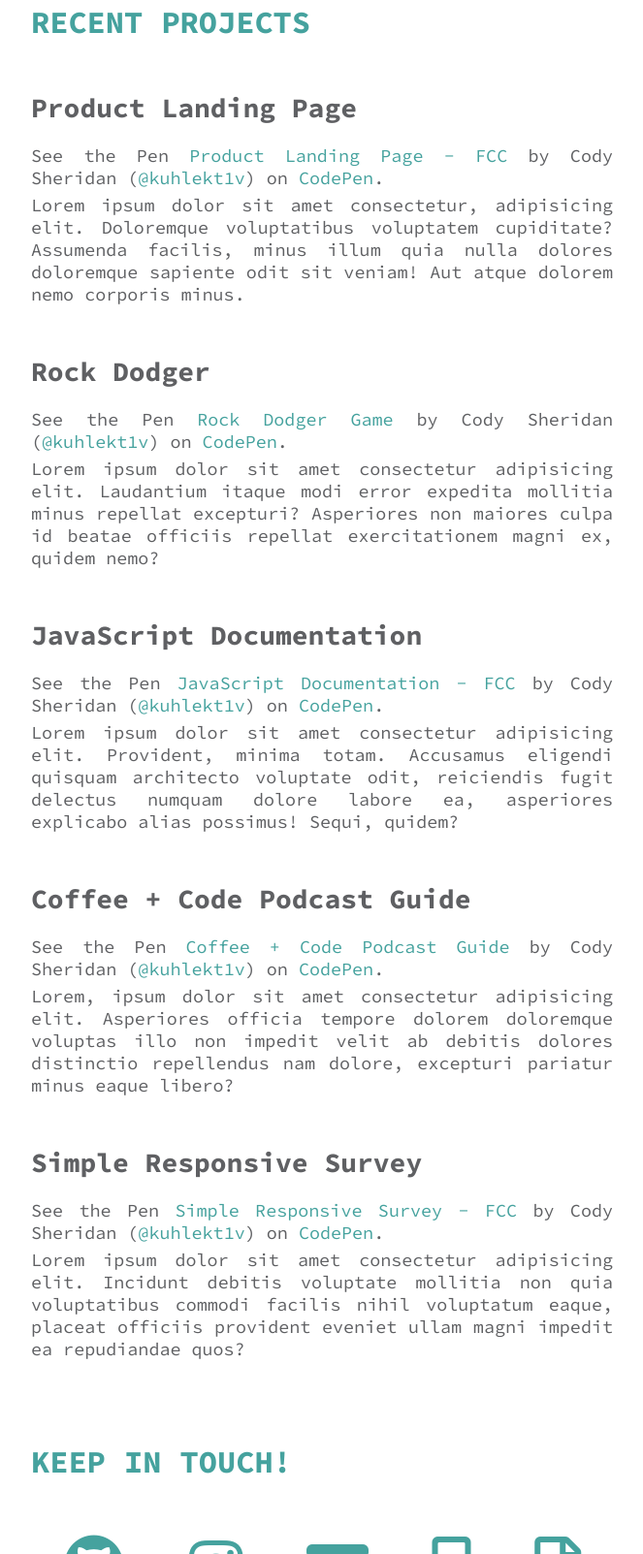
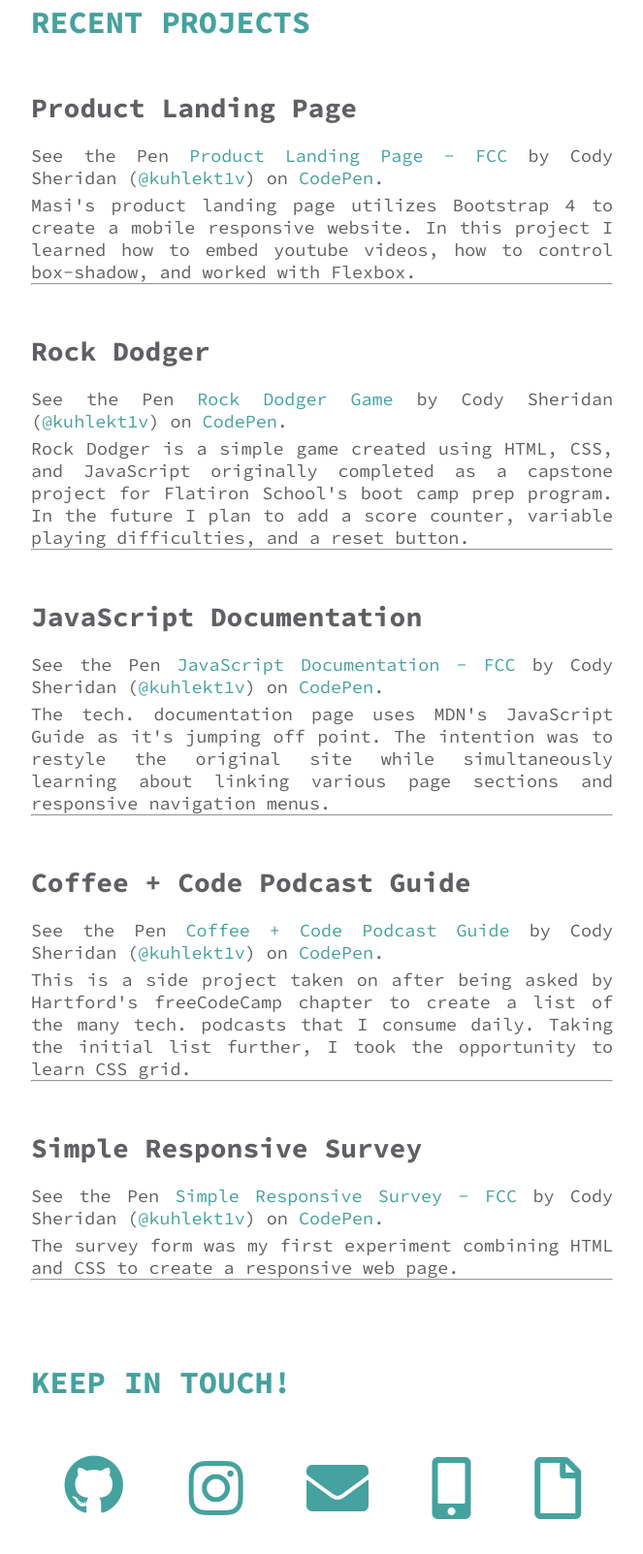
Before and after one commit to kuhlekt1v/fcc-portfolio, a plain HTML site: page index.html in a window 1280 px wide. Shown: the part 1792-3395 px from the top of the page at 97% size, without its empty margins (308-971 px from the left). Drawn offline with nearby package versions, Linux system fonts and the light colour scheme; a script that the page names is missing.

Commit message:
Added project descriptions.

```diff
--- a/index.html
+++ b/index.html
@@ -76,29 +76,29 @@
       <div class="project-title">Product Landing Page</div>
       <!-- Masi product page preview -->
       <p data-height="300" data-theme-id="34132" data-slug-hash="ZjXbNb" data-default-tab="result" data-user="kuhlekt1v" data-pen-title="Product Landing Page - FCC" class="codepen">See the Pen <a href="https://codepen.io/kuhlekt1v/pen/ZjXbNb/">Product Landing Page - FCC</a> by Cody Sheridan (<a href="https://codepen.io/kuhlekt1v">@kuhlekt1v</a>) on <a href="https://codepen.io">CodePen</a>.</p>
-      <p>Lorem ipsum dolor sit amet consectetur, adipisicing elit. Doloremque voluptatibus voluptatem cupiditate? Assumenda
-          facilis, minus illum quia nulla dolores doloremque sapiente odit sit veniam! Aut atque dolorem nemo corporis minus.</p>
+      <p>Masi's product landing page utilizes Bootstrap 4 to create a mobile responsive website. In this project I learned how to embed youtube videos, how to control box-shadow, and worked with Flexbox.</p>
+      <hr/>
     </div>
     <div class="project-title">Rock Dodger</div>
     <!-- Rock dodger preview -->
     <p data-height="300" data-theme-id="34132" data-slug-hash="OwxMNq" data-default-tab="result" data-user="kuhlekt1v" data-pen-title="Rock Dodger Game" class="codepen">See the Pen <a href="https://codepen.io/kuhlekt1v/pen/OwxMNq/">Rock Dodger Game</a> by Cody Sheridan (<a href="https://codepen.io/kuhlekt1v">@kuhlekt1v</a>) on <a href="https://codepen.io">CodePen</a>.</p>
-    <p>Lorem ipsum dolor sit amet consectetur adipisicing elit. Laudantium itaque modi error expedita mollitia minus repellat
-      excepturi? Asperiores non maiores culpa id beatae officiis repellat exercitationem magni ex, quidem nemo?</p>
+    <p>Rock Dodger is a simple game created using HTML, CSS, and JavaScript originally completed as a capstone project for Flatiron School's boot camp prep program. In the future I plan to add a score counter, variable playing difficulties, and a reset button.</p>
+    <hr/>
     <div class="project-title">JavaScript Documentation</div>
     <!-- JavaScript preview -->
     <p data-height="300" data-theme-id="34132" data-slug-hash="VBMvgr" data-default-tab="result" data-user="kuhlekt1v" data-pen-title="JavaScript Documentation - FCC" class="codepen">See the Pen <a href="https://codepen.io/kuhlekt1v/pen/VBMvgr/">JavaScript Documentation - FCC</a> by Cody Sheridan (<a href="https://codepen.io/kuhlekt1v">@kuhlekt1v</a>) on <a href="https://codepen.io">CodePen</a>.</p>
-    <p>Lorem ipsum dolor sit amet consectetur adipisicing elit. Provident, minima totam. Accusamus eligendi quisquam architecto
-      voluptate odit, reiciendis fugit delectus numquam dolore labore ea, asperiores explicabo alias possimus! Sequi, quidem?</p>
+    <p>The tech. documentation page uses MDN's JavaScript Guide as it's jumping off point. The intention was to restyle the original site while simultaneously learning about linking various page sections and responsive navigation menus.</p>
+    <hr/>
     <div class="project-title">Coffee + Code Podcast Guide</div>
     <!-- Coffee + Code preview -->
     <p data-height="300" data-theme-id="34132" data-slug-hash="GBMoow" data-default-tab="result" data-user="kuhlekt1v" data-pen-title="Coffee + Code Podcast Guide" class="codepen">See the Pen <a href="https://codepen.io/kuhlekt1v/pen/GBMoow/">Coffee + Code Podcast Guide</a> by Cody Sheridan (<a href="https://codepen.io/kuhlekt1v">@kuhlekt1v</a>) on <a href="https://codepen.io">CodePen</a>.</p>
-    <p>Lorem, ipsum dolor sit amet consectetur adipisicing elit. Asperiores officia tempore dolorem doloremque voluptas illo
-      non impedit velit ab debitis dolores distinctio repellendus nam dolore, excepturi pariatur minus eaque libero?</p>
+    <p>This is a side project taken on after being asked by Hartford's freeCodeCamp chapter to create a list of the many tech. podcasts that I consume daily. Taking the initial list further, I took the opportunity to learn CSS grid.</p>
+    <hr/>
     <div class="project-title">Simple Responsive Survey</div>
     <!-- Simple survey preview -->
     <p data-height="300" data-theme-id="34132" data-slug-hash="MBEKKy" data-default-tab="result" data-user="kuhlekt1v" data-pen-title="Simple Responsive Survey - FCC" class="codepen">See the Pen <a href="https://codepen.io/kuhlekt1v/pen/MBEKKy/">Simple Responsive Survey - FCC</a> by Cody Sheridan (<a href="https://codepen.io/kuhlekt1v">@kuhlekt1v</a>) on <a href="https://codepen.io">CodePen</a>.</p>
-    <p>Lorem ipsum dolor sit amet consectetur adipisicing elit. Incidunt debitis voluptate mollitia non quia voluptatibus commodi
-      facilis nihil voluptatum eaque, placeat officiis provident eveniet ullam magni impedit ea repudiandae quos?</p>
+    <p>The survey form was my first experiment combining HTML and CSS to create a responsive web page.</p>
+    <hr/>
   </div>
   <div id="contact">
     <h2>Keep In Touch!</h2>
```
